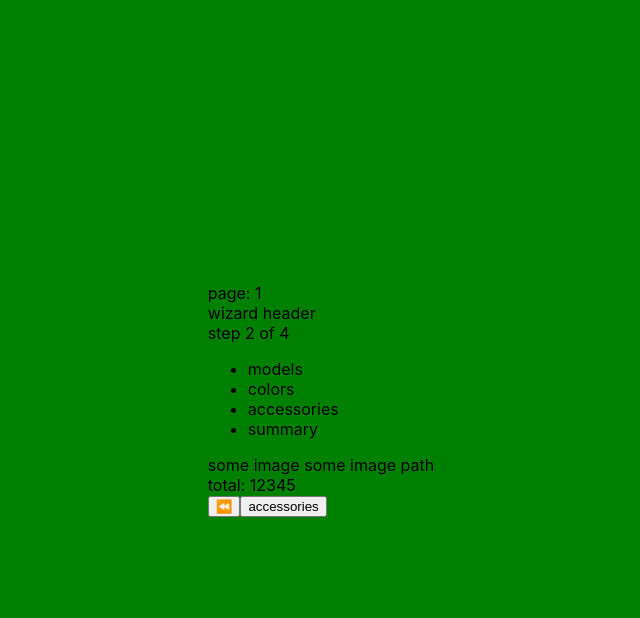
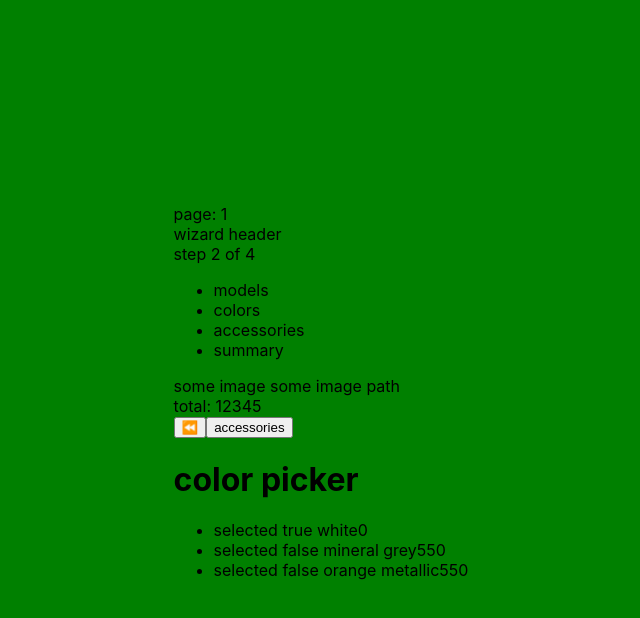
Before and after one commit to vikvikvr/housevo, a Next.js app: page / in a window 1280 px wide. Both pictures are taken after a click on the button "colors". Shown: the top 618 px of the page, without its empty margins (319-959 px from the left). Built offline with nearby package versions, Linux system fonts and the light colour scheme.

Commit message:
feat: add basic color picker

```diff
--- /dev/null
+++ b/components/ProductBuilder/ColorPicker/ColorPicker.tsx
@@ -0,0 +1,31 @@
+import { CarColor } from "types";
+import styles from "./ColorPicker.module.scss";
+
+interface Props {
+  selectedColorIndex: number;
+  colors: CarColor[];
+  onSelectColor(colorIndex: number): void;
+}
+
+function ColorPicker({
+  selectedColorIndex,
+  colors,
+  onSelectColor,
+}: Props): JSX.Element {
+  return (
+    <div>
+      <h1>color picker</h1>
+      <ul>
+        {colors.map((color, index) => (
+          <li key={color.name} onClick={() => onSelectColor(index)}>
+            selected {selectedColorIndex === index ? "true " : "false "}
+            {color.name}
+            {color.price}
+          </li>
+        ))}
+      </ul>
+    </div>
+  );
+}
+
+export default ColorPicker;
--- /dev/null
+++ b/components/ProductBuilder/ColorPicker/index.ts
@@ -0,0 +1 @@
+export { default } from "./ColorPicker";
--- a/components/ProductBuilder/ProductBuilder.tsx
+++ b/components/ProductBuilder/ProductBuilder.tsx
@@ -2,6 +2,7 @@ import { useState } from "react";
 import WizardHeader from "./WizardHeader";
 import WizardFooter from "./WizardFooter";
 import ModelPicker from "./ModelPicker";
+import ColorPicker from "./ColorPicker";
 import { carsOptions } from "data";
 import styles from "./ProductBuilder.module.scss";
 
@@ -34,6 +35,13 @@ function ProductBuilder() {
           onSelectModel={alert}
         />
       )}
+      {wizardStep === 1 && (
+        <ColorPicker
+          colors={carsOptions[0].colors}
+          selectedColorIndex={0}
+          onSelectColor={alert}
+        />
+      )}
     </div>
   );
 }
```
Also changed, not shown: components/ProductBuilder/ColorPicker/ColorPicker.module.scss (added).
